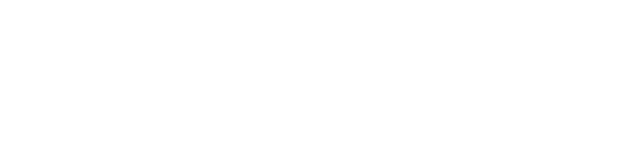
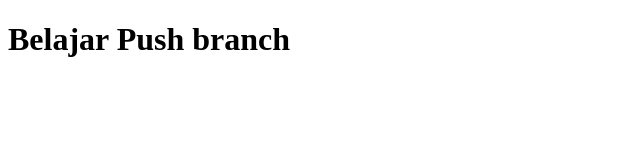
Before and after one commit to Cryptious/belajar-git, a plain HTML site: page belajar.html in a window 1280 px wide. Shown: the whole page, without its empty margins (0-640 px from the left). Drawn offline with Linux system fonts and the light colour scheme.

Commit message:
add h1 belajar

```diff
--- a/belajar.html
+++ b/belajar.html
@@ -5,6 +5,6 @@
     <title>Belajar Push Branch</title>
   </head>
   <body>
-
+    <h1>Belajar Push branch</h1>
   </body>
 </html>
```
